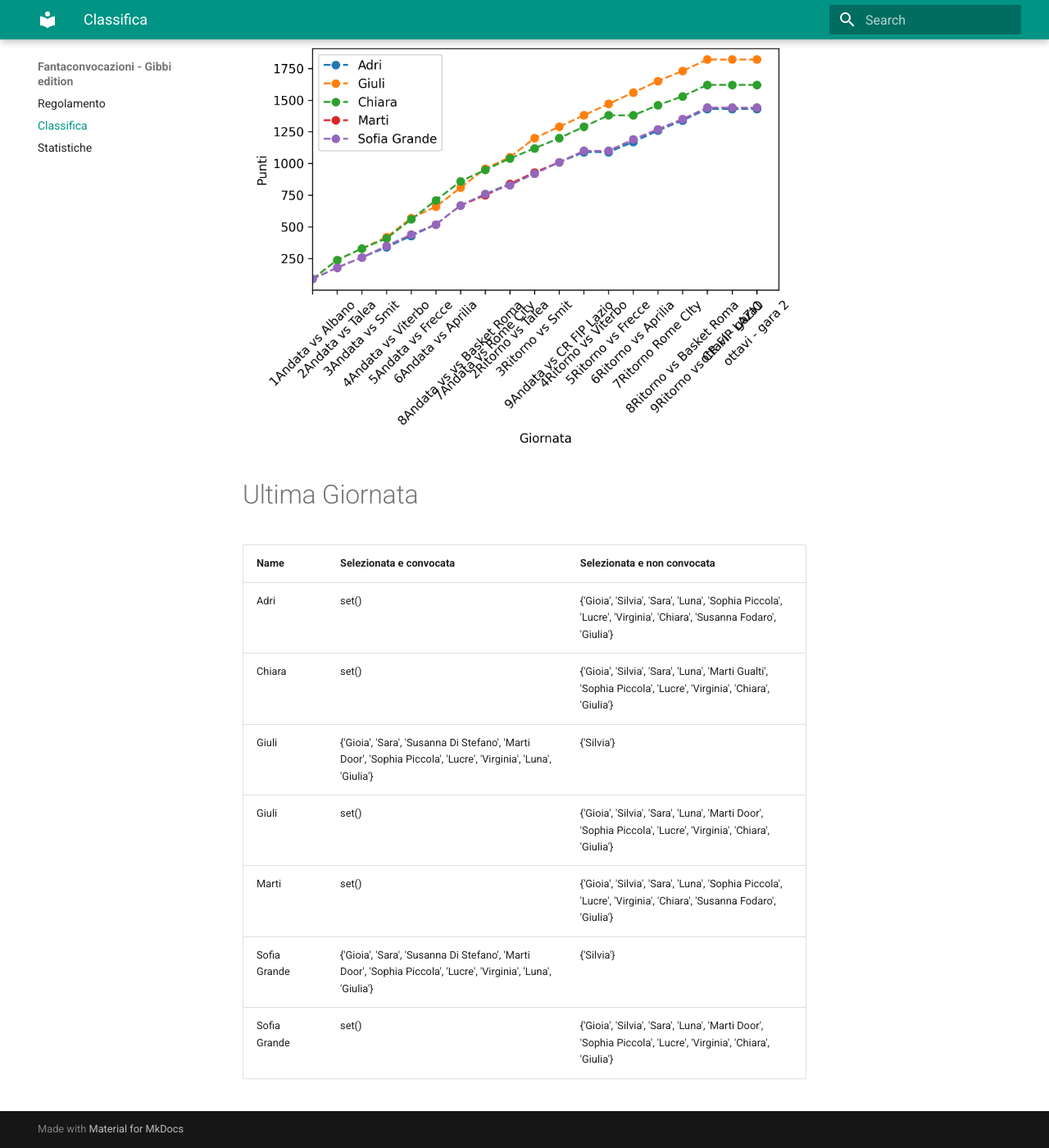
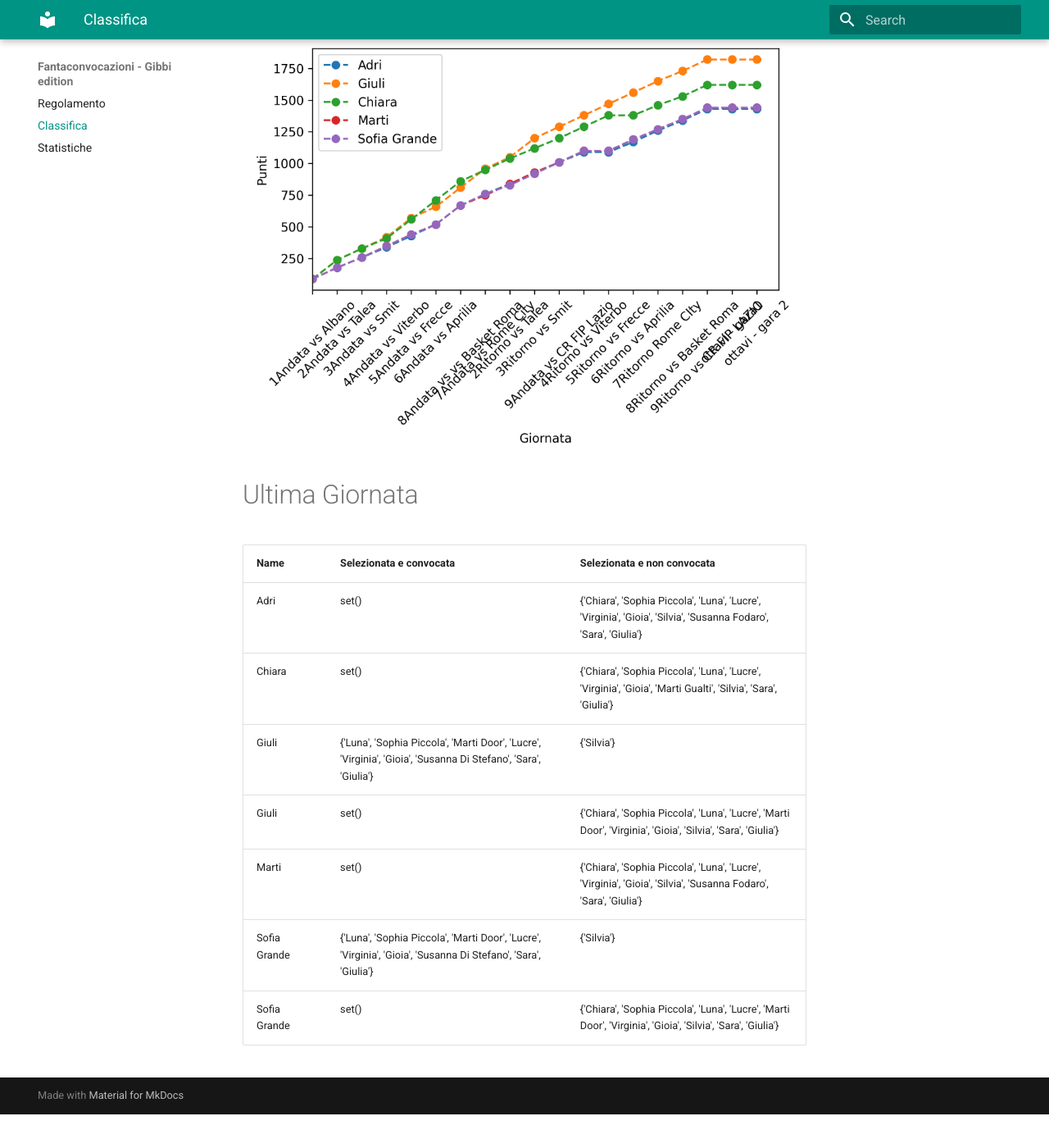
Before and after one commit to martinig94/fantagibbi, an MkDocs documentation site: the page built from docs/Classifica.md, in a window 1280 px wide and 1400 px high, scrolled down 565 px. Shown: the whole window at 82% size. Built offline with MkDocs 1.6.1 and Material for MkDocs 9.7.7, drawn with Linux system fonts in a browser that asks for light colours; after the commit the page ends 1924 px from its top, so only the background shows below that.

Commit message:
Auto-update from main.py

```diff
--- a/docs/Classifica.md
+++ b/docs/Classifica.md
@@ -18,11 +18,11 @@
 <!-- START_TABLE CORRECT -->
 | Name         | Selezionata e convocata                                                                                        | Selezionata e non convocata                                                                                      |
 |:-------------|:---------------------------------------------------------------------------------------------------------------|:-----------------------------------------------------------------------------------------------------------------|
-| Adri         | set()                                                                                                          | {'Gioia', 'Silvia', 'Sara', 'Luna', 'Sophia Piccola', 'Lucre', 'Virginia', 'Chiara', 'Susanna Fodaro', 'Giulia'} |
-| Chiara       | set()                                                                                                          | {'Gioia', 'Silvia', 'Sara', 'Luna', 'Marti Gualti', 'Sophia Piccola', 'Lucre', 'Virginia', 'Chiara', 'Giulia'}   |
-| Giuli        | {'Gioia', 'Sara', 'Susanna Di Stefano', 'Marti Door', 'Sophia Piccola', 'Lucre', 'Virginia', 'Luna', 'Giulia'} | {'Silvia'}                                                                                                       |
-| Giuli        | set()                                                                                                          | {'Gioia', 'Silvia', 'Sara', 'Luna', 'Marti Door', 'Sophia Piccola', 'Lucre', 'Virginia', 'Chiara', 'Giulia'}     |
-| Marti        | set()                                                                                                          | {'Gioia', 'Silvia', 'Sara', 'Luna', 'Sophia Piccola', 'Lucre', 'Virginia', 'Chiara', 'Susanna Fodaro', 'Giulia'} |
-| Sofia Grande | {'Gioia', 'Sara', 'Susanna Di Stefano', 'Marti Door', 'Sophia Piccola', 'Lucre', 'Virginia', 'Luna', 'Giulia'} | {'Silvia'}                                                                                                       |
-| Sofia Grande | set()                                                                                                          | {'Gioia', 'Silvia', 'Sara', 'Luna', 'Marti Door', 'Sophia Piccola', 'Lucre', 'Virginia', 'Chiara', 'Giulia'}     |
+| Adri         | set()                                                                                                          | {'Chiara', 'Sophia Piccola', 'Luna', 'Lucre', 'Virginia', 'Gioia', 'Silvia', 'Susanna Fodaro', 'Sara', 'Giulia'} |
+| Chiara       | set()                                                                                                          | {'Chiara', 'Sophia Piccola', 'Luna', 'Lucre', 'Virginia', 'Gioia', 'Marti Gualti', 'Silvia', 'Sara', 'Giulia'}   |
+| Giuli        | {'Luna', 'Sophia Piccola', 'Marti Door', 'Lucre', 'Virginia', 'Gioia', 'Susanna Di Stefano', 'Sara', 'Giulia'} | {'Silvia'}                                                                                                       |
+| Giuli        | set()                                                                                                          | {'Chiara', 'Sophia Piccola', 'Luna', 'Lucre', 'Marti Door', 'Virginia', 'Gioia', 'Silvia', 'Sara', 'Giulia'}     |
+| Marti        | set()                                                                                                          | {'Chiara', 'Sophia Piccola', 'Luna', 'Lucre', 'Virginia', 'Gioia', 'Silvia', 'Susanna Fodaro', 'Sara', 'Giulia'} |
+| Sofia Grande | {'Luna', 'Sophia Piccola', 'Marti Door', 'Lucre', 'Virginia', 'Gioia', 'Susanna Di Stefano', 'Sara', 'Giulia'} | {'Silvia'}                                                                                                       |
+| Sofia Grande | set()                                                                                                          | {'Chiara', 'Sophia Piccola', 'Luna', 'Lucre', 'Marti Door', 'Virginia', 'Gioia', 'Silvia', 'Sara', 'Giulia'}     |
 <!-- END_TABLE CORRECT -->
```
